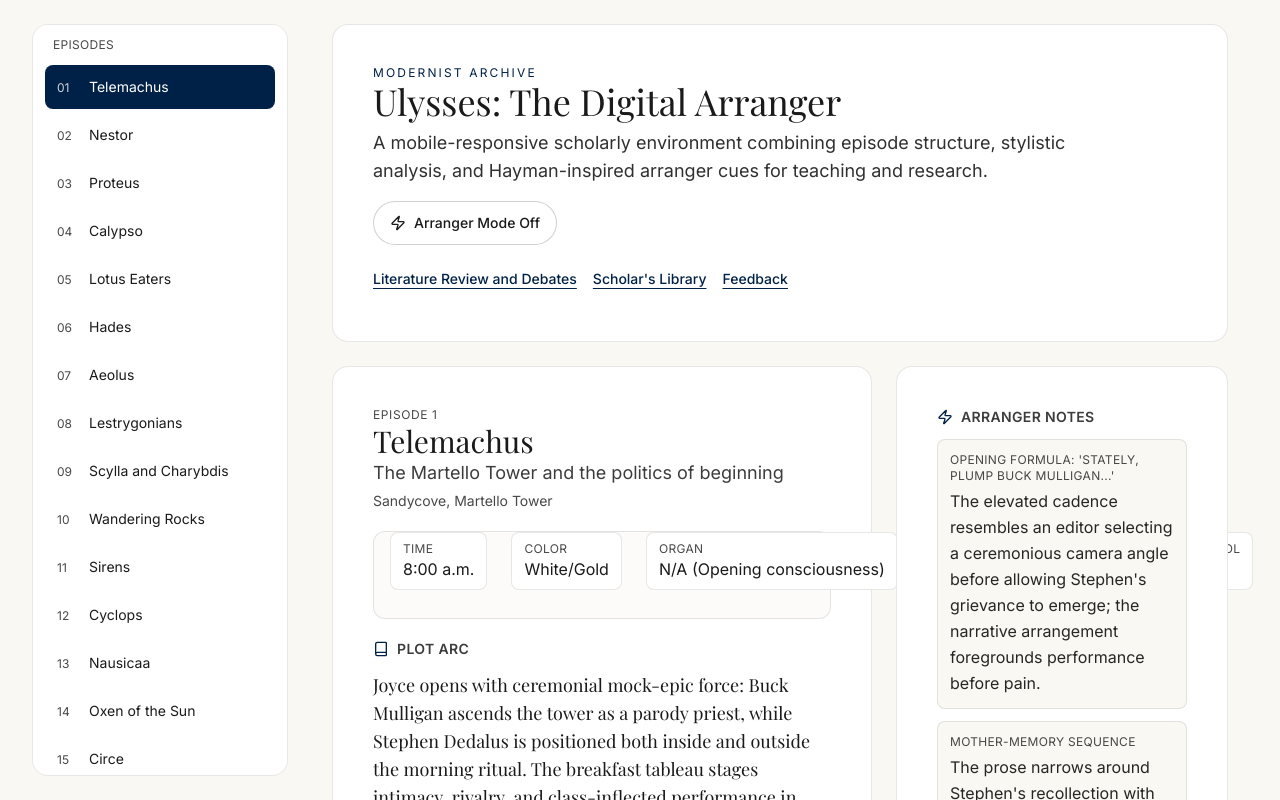
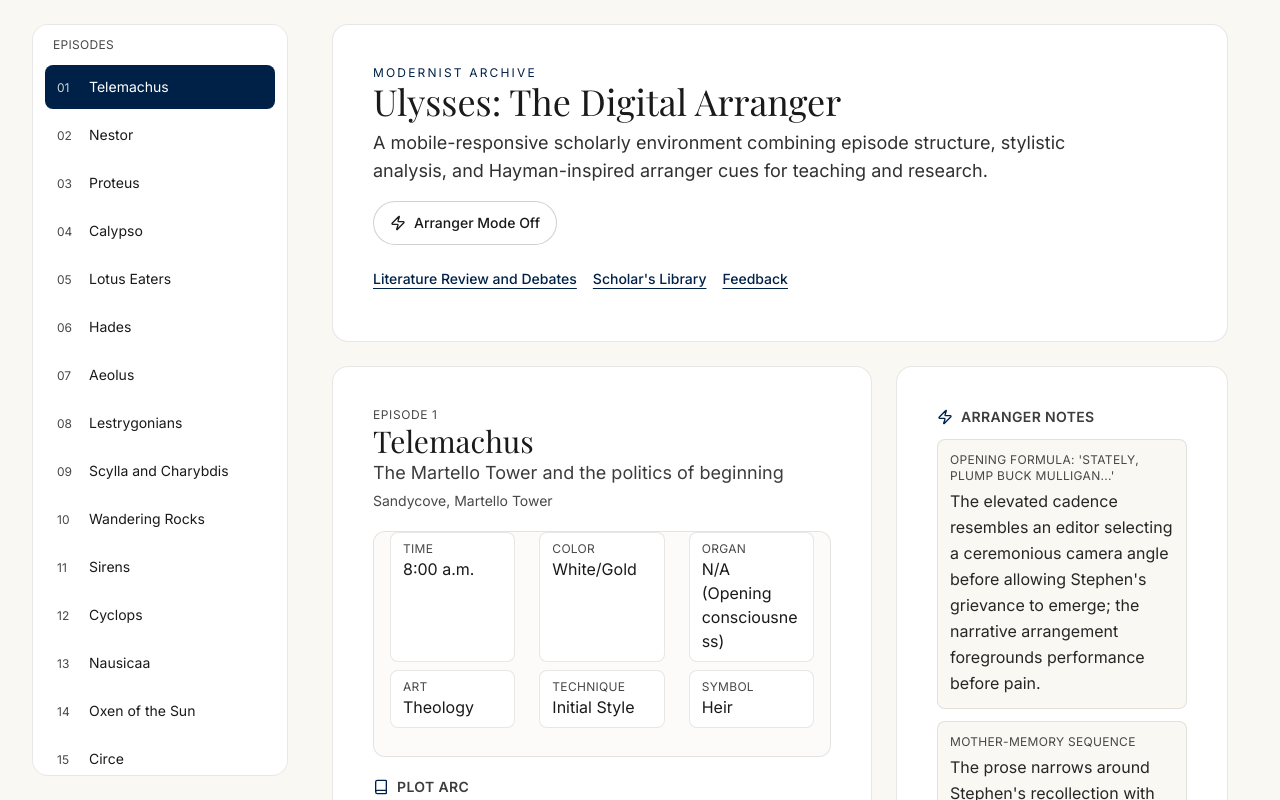
Before and after one commit to JoecoNabroust/Ulysses_digital-arranger, a Next.js app: page / in a window 1280 px wide. Shown: the top 800 px of the page. Built offline with nearby package versions, Linux system fonts and the light colour scheme; a web font is replaced by a local one.

Commit message:
Fix desktop metadata wrapping to prevent sidebar overlap

```diff
--- a/components/DigitalArrangerShell.tsx
+++ b/components/DigitalArrangerShell.tsx
@@ -101,7 +101,7 @@ export function DigitalArrangerShell() {
             transition={transition}
             className="flex w-full flex-col gap-6 md:flex-row"
           >
-            <article className="box-border w-full min-w-0 space-y-5 break-words whitespace-normal rounded-2xl border border-charcoal/10 bg-white p-4 md:w-[62%] md:p-10">
+            <article className="relative box-border w-full min-w-0 overflow-hidden space-y-5 break-words whitespace-normal rounded-2xl border border-charcoal/10 bg-white p-4 md:w-[62%] md:p-10">
               <div>
                 <p className="font-ui text-xs uppercase tracking-wider text-charcoal/80">Episode {activeEpisode.id}</p>
                 <h2 className="font-literary text-2xl text-charcoal md:text-3xl">{activeEpisode.title}</h2>
--- a/components/SchemaTable.tsx
+++ b/components/SchemaTable.tsx
@@ -11,11 +11,14 @@ export function SchemaTable({ schema }: { schema: EpisodeSchema }) {
   ];
 
   return (
-    <div className="w-full overflow-x-auto rounded-xl border border-charcoal/10 bg-parchment/50 pb-4 scrollbar-thin md:overflow-visible">
+    <div className="w-full overflow-x-auto rounded-xl border border-charcoal/10 bg-parchment/50 pb-4 scrollbar-thin md:w-full md:max-w-full md:overflow-visible">
       <div className="mb-2 px-4 pt-3 font-ui text-xs text-charcoal/80 md:hidden">Swipe left/right to view more</div>
-      <div className="flex min-w-max flex-row flex-nowrap gap-6 px-4 pb-3 md:min-w-0 md:justify-between">
+      <div className="flex min-w-max flex-row flex-nowrap gap-6 px-4 pb-3 md:min-w-0 md:w-full md:max-w-full md:flex-wrap md:justify-between md:gap-y-2">
         {rows.map((row) => (
-          <div key={row.label} className="flex-shrink-0 whitespace-nowrap rounded-lg border border-charcoal/10 bg-white px-3 py-2">
+          <div
+            key={row.label}
+            className="flex-shrink-0 whitespace-nowrap rounded-lg border border-charcoal/10 bg-white px-3 py-2 md:min-w-[120px] md:flex-1 md:whitespace-normal"
+          >
             <p className="font-ui text-xs uppercase tracking-wide text-charcoal/80">{row.label}</p>
             <p className="font-ui text-sm text-charcoal md:text-base">{row.value}</p>
           </div>
```
